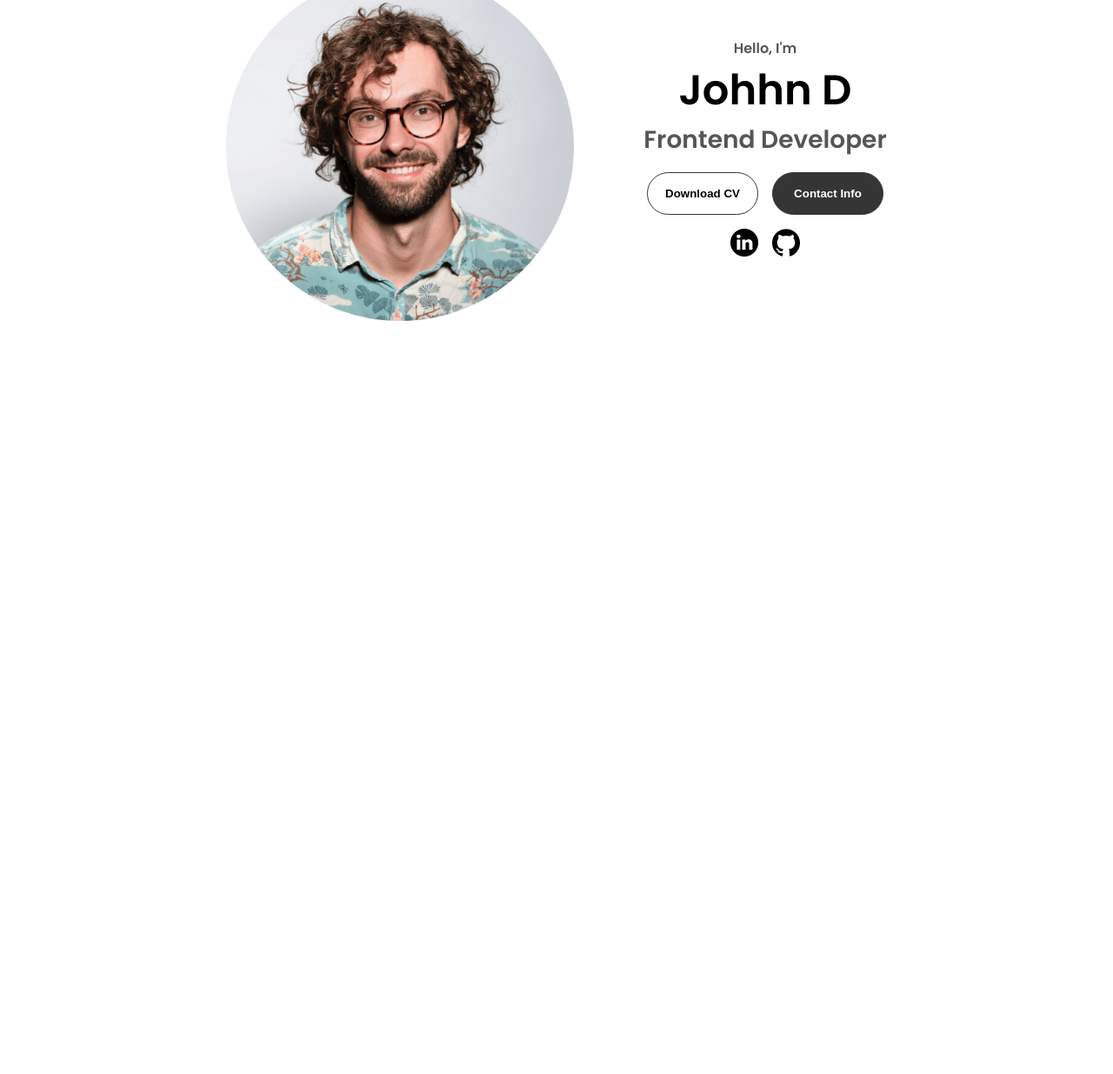
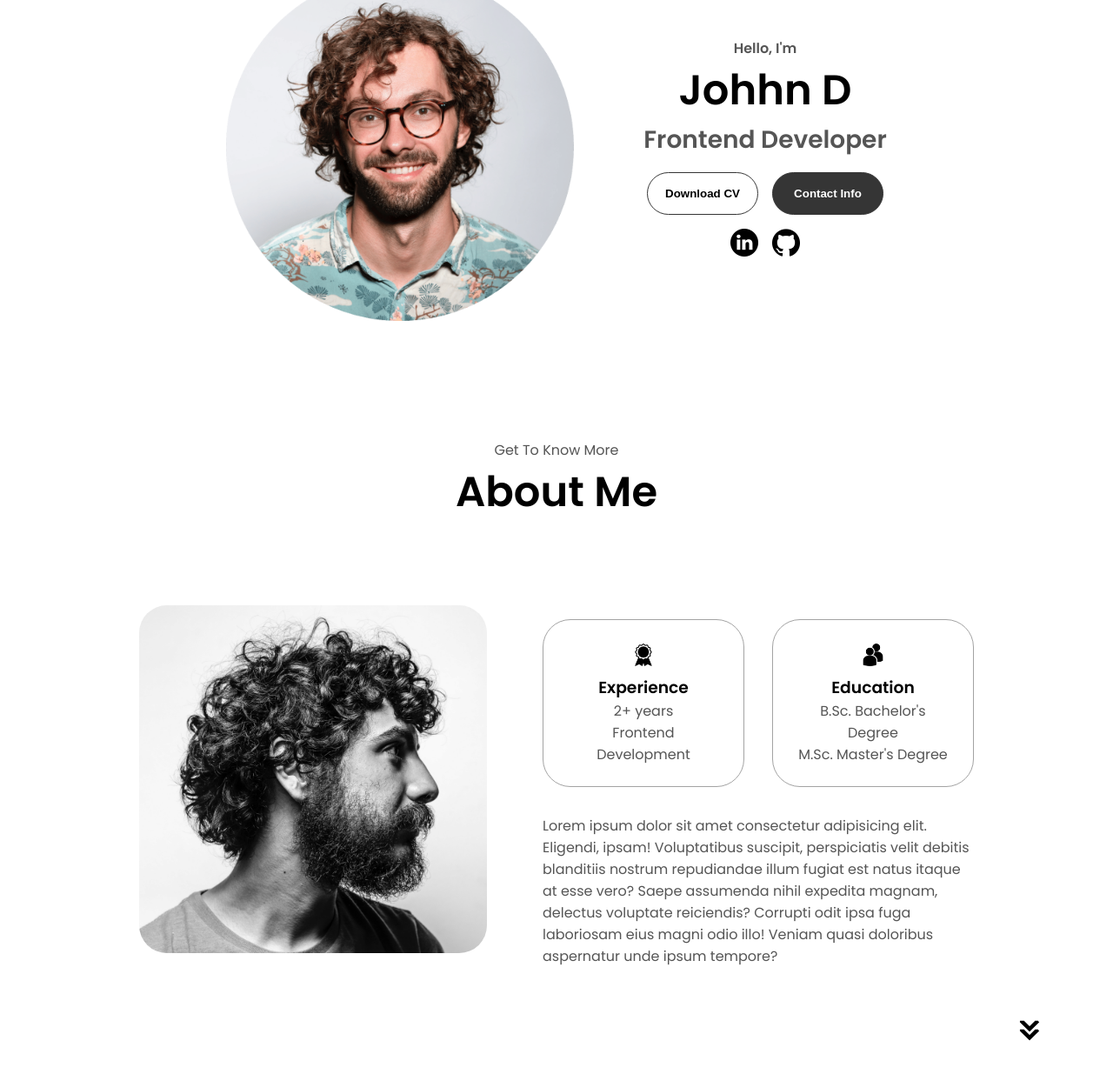
Before and after one commit to rote1400/PortfolioWebsite, a plain HTML site: page index.html in a window 1280 px wide. Shown: the part 303-1538 px from the top of the page at 87% size. Before the commit the page ends 800 px from the top, so only its background shows below. Drawn offline with Linux system fonts and the light colour scheme.

Commit message:
about section

```diff
--- a/index.html
+++ b/index.html
@@ -45,13 +45,13 @@
             <p class="section-text-p2">Frontend Developer</p>
             <div class="btn-container">
                 <button
-                    class="btn btn-color-2"
+                    class="btn btn-cv"
                     onclick="window.open('./assets/resume-examplee.pdf')"
                 >
                     Download CV
                 </button>
                 <button
-                    class="btn btn-color-1"
+                    class="btn btn-contact"
                     onclick="location.href='./#contact'"
                 >
                     Contact Info
@@ -71,6 +71,47 @@
             </div>
         </div>
     </section>
+    <section id="about">
+        <p class="section-text-p1">Get To Know More</p>
+        <h1 class="title">About Me</h1>
+        <div class="section-container">
+            <div class="section-pic-container">
+                <img src="./assets/about-pic.png"
+                    alt="Profile Picture"
+                    class="about-pic">
+            </div>
+            <div class="about-details-container">
+                <div class="about-containers">
+                    <div class="details-container">
+                        <img src="./assets/experience.png"
+                            alt="Experience Icon"
+                            class="icon">
+                        <h3>Experience</h3>
+                        <p>2+ years <br>Frontend Development</p>
+                    </div>
+                    <div class="details-container">
+                        <img src="./assets/education.png"
+                            alt="Education Icon"
+                            class="icon">
+                        <h3>Education</h3>
+                        <p>B.Sc. Bachelor's Degree <br>M.Sc. Master's Degree</p>
+                    </div>
+                </div>
+                <div class="text-container">
+                    <p>Lorem ipsum dolor sit amet consectetur adipisicing elit. Eligendi,
+                        ipsam! Voluptatibus suscipit, perspiciatis velit debitis blanditiis
+                        nostrum repudiandae illum fugiat est natus itaque at esse vero?
+                        Saepe assumenda nihil expedita magnam, delectus voluptate reiciendis?
+                        Corrupti odit ipsa fuga laboriosam eius magni odio illo! Veniam
+                        quasi doloribus aspernatur unde ipsum tempore?</p>
+                </div>
+            </div>
+        </div>
+        <img src="./assets/arrow.png"
+            alt="Arrow Icon"
+            class="icon arrow"
+            onclick="location.href='./#experience'">
+    </section>
     <script src="script.js"></script>
 </body>
 </html>
--- a/style.css
+++ b/style.css
@@ -156,6 +156,8 @@ section {
 
 .section-container {
     display: flex;
+    gap: 4rem;
+    height: 80%;
 }
 
 /* Profile section */
@@ -228,30 +230,72 @@ section {
     transition: all 300ms ease;
 }
 
-.btn-color-1,
-.btn-color-2 {
+.btn-cv,
+.btn-contact {
     border: rgb(53, 53, 53) 0.1rem solid;
 }
 
-.btn-color-1:hover,
-.btn-color-2:hover {
+.btn-cv:hover,
+.btn-contact:hover {
     cursor: pointer;
 }
 
-.btn-color-1,
-.btn-color-2:hover {
+.btn-contact,
+.btn-cv:hover {
     color: white;
     background: rgb(53, 53, 53);
 }
 
-.btn-color-1:hover {
+.btn-contact:hover {
     background: rgb(0, 0, 0);
 }
 
-.btn-color-2 {
+.btn-cv {
     background: none;
 }
 
-.btn-color-2:hover {
+.btn-cv:hover {
     background: rgb(255, 255, 255) 0.1rem solid;
 }
+
+/* About Section */
+
+#about {
+    position: relative;
+}
+
+.about-containers {
+    gap: 2rem;
+    margin-top: 2rem;
+    margin-bottom: 2rem;
+}
+
+.about-details-container {
+    justify-content: center;
+    flex-direction: column;
+}
+
+.about-containers,
+.about-details-container {
+    display: flex;
+}
+
+.about-pic {
+    border-radius: 2rem;
+}
+
+.arrow {
+    position: absolute;
+    right: -5rem;
+    bottom: 2.5rem;
+}
+
+.details-container {
+    padding: 1.5rem;
+    flex: 1;
+    background: white;
+    border-radius: 2rem;
+    border: rgb(53, 53, 53) 0.1rem solid;
+    border-color: rgb(163, 163, 163);
+    text-align: center;
+}
```
